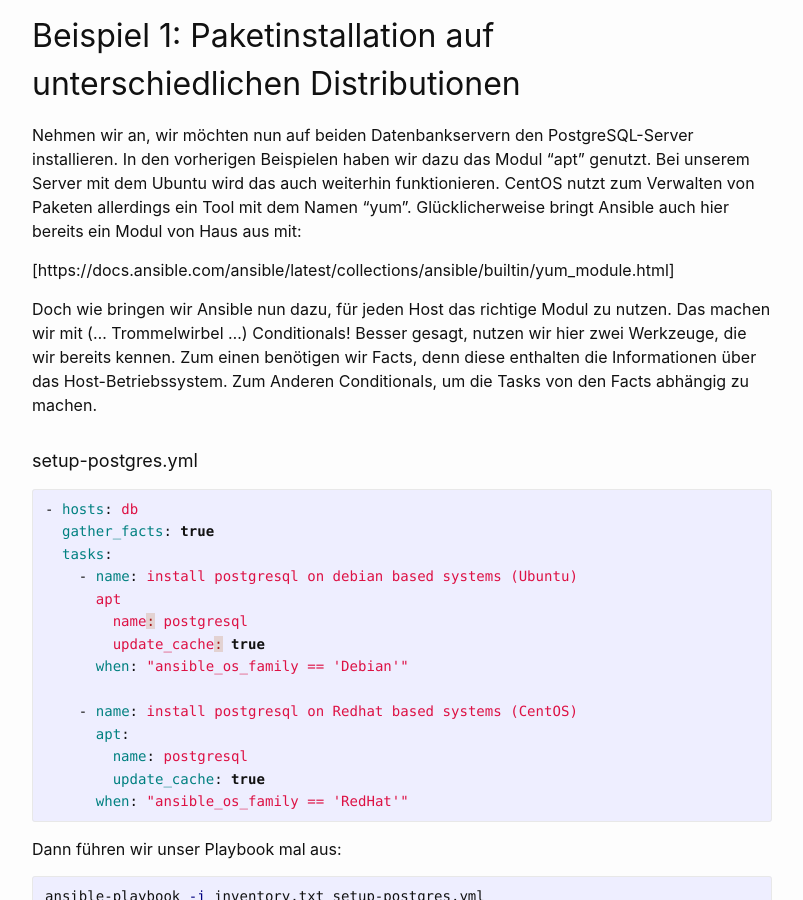
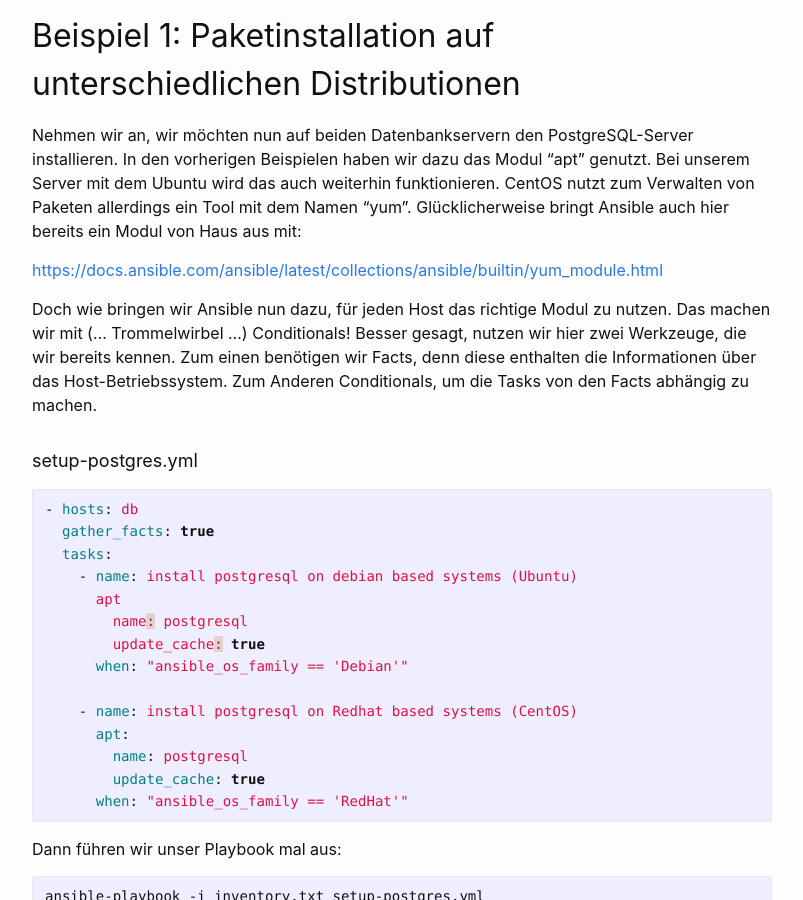
Before and after one commit to dermow/staging, a Jekyll site: the page built from _posts/2021-04-01-ansible-guide-9.markdown, in a window 1280 px wide and 900 px high, scrolled down 897 px. Shown: the whole window, without its empty margins (238-1041 px from the left). Built offline with Jekyll 4.4.1, drawn with Linux system fonts in a browser that asks for light colours; comment, search, counter and statistics services are not loaded; part of the change alters nothing that is shown.

```diff
--- a/_posts/2021-04-01-ansible-guide-9.markdown
+++ b/_posts/2021-04-01-ansible-guide-9.markdown
@@ -34,7 +34,7 @@ den Datenbank-Servern dagegen setzen wir 2 unterschiedliche Betriebssysteme ein.
 
 Nehmen wir an, wir möchten nun auf beiden Datenbankservern den PostgreSQL-Server installieren. In den vorherigen Beispielen haben wir dazu das Modul "apt" genutzt. Bei unserem Server mit dem Ubuntu wird das auch weiterhin funktionieren. CentOS nutzt zum Verwalten von Paketen allerdings ein Tool mit dem Namen "yum". Glücklicherweise bringt Ansible auch hier bereits ein Modul von Haus aus mit:
 
-[https://docs.ansible.com/ansible/latest/collections/ansible/builtin/yum_module.html]
+[https://docs.ansible.com/ansible/latest/collections/ansible/builtin/yum_module.html](https://docs.ansible.com/ansible/latest/collections/ansible/builtin/yum_module.html)
 
 Doch wie bringen wir Ansible nun dazu, für jeden Host das richtige Modul zu nutzen. Das machen wir mit (... Trommelwirbel ...) Conditionals!
 Besser gesagt, nutzen wir hier zwei Werkzeuge, die wir bereits kennen. Zum einen benötigen wir Facts, denn diese enthalten die Informationen über das Host-Betriebssystem. Zum Anderen Conditionals, um die Tasks von den Facts abhängig zu machen.
```
